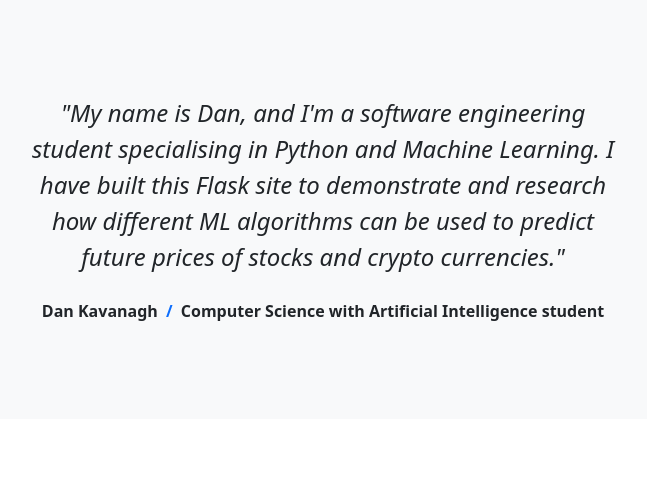
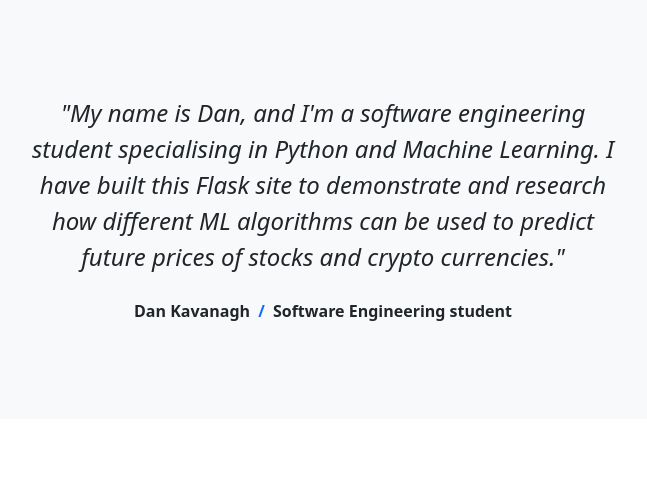
Before and after one commit to Dan168/DanCreatesStockPredict, a Flask app: page / in a window 1280 px wide. Shown: the part 1380-1876 px from the top of the page, without its empty margins (317-964 px from the left). Run offline with Flask 3, Linux system fonts and the light colour scheme; some libraries are stand-ins or nearby versions.

Commit message:
Update index.html

```diff
--- a/templates/index.html
+++ b/templates/index.html
@@ -88,7 +88,7 @@
                                     <div class="fw-bold">
                                         Dan Kavanagh
                                         <span class="fw-bold text-primary mx-1">/</span>
-                                        Computer Science with Artificial Intelligence student
+                                        Software Engineering student
                                     </div>
                                 </div>
                             </div>
```
